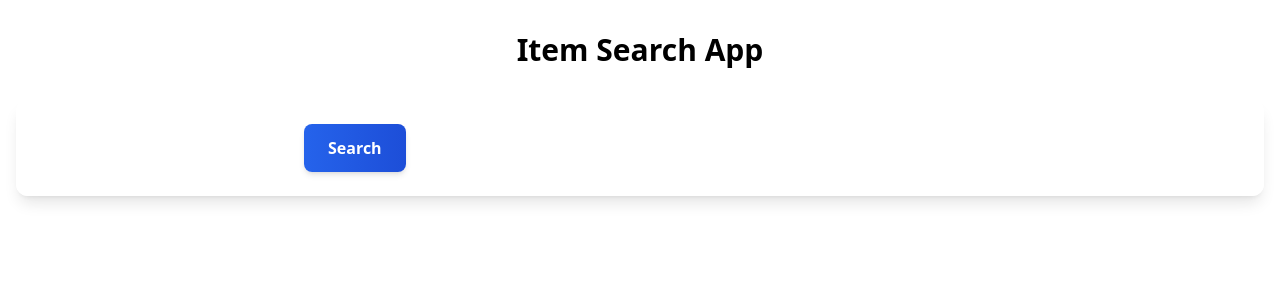
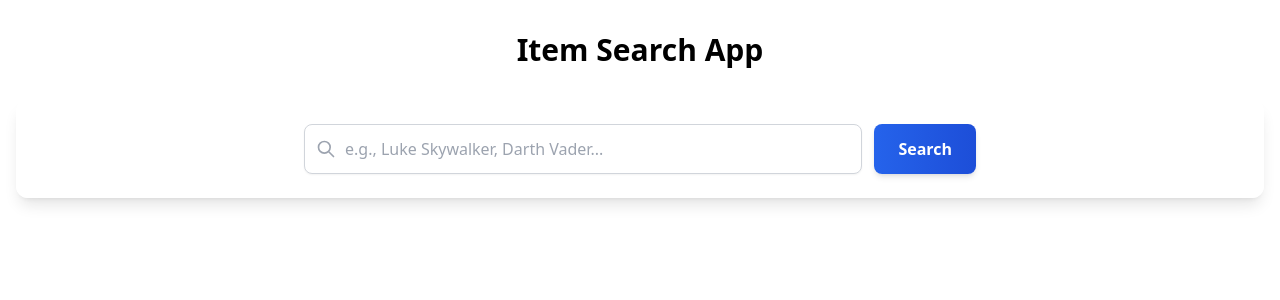
Before and after one commit to kozandre/class-components, a React (Vite) app: page / in a window 1280 px wide. Shown: the top 300 px of the page. Built offline with nearby package versions, Linux system fonts and the light colour scheme.

Commit message:
feat: add searchInput functionality

```diff
--- a/src/features/search/search-controls.tsx
+++ b/src/features/search/search-controls.tsx
@@ -2,12 +2,35 @@ import { Component } from 'react';
 
 import Button from '../ui/button/button';
 
-class SearchControls extends Component {
+import SearchInput from './search-input';
+
+import type { SearchControlsState } from './search.types';
+
+class SearchControls extends Component<{}, SearchControlsState> {
+  state = {
+    searchValue: '',
+  };
+
+  handleSearchChange = (value: string) => {
+    this.setState({ searchValue: value });
+  };
+
+  handleSearch = () => {
+    const trimmedValue = this.state.searchValue.trim();
+    console.log(trimmedValue);
+  };
+
   render() {
     return (
       <div className="rounded-xl bg-white/80 p-6 shadow-lg backdrop-blur-sm">
         <div className="mx-auto flex max-w-2xl gap-3">
-          <Button text="Search" />
+          <SearchInput
+            value={this.state.searchValue}
+            onChange={this.handleSearchChange}
+            onSearch={this.handleSearch}
+            placeholder="e.g., Luke Skywalker, Darth Vader..."
+          />
+          <Button text="Search" onClick={this.handleSearch} />
         </div>
       </div>
     );
--- a/src/features/search/search-input.tsx
+++ b/src/features/search/search-input.tsx
@@ -7,6 +7,12 @@ import type { SearchInputProps } from './search.types';
 class SearchInput extends Component<SearchInputProps> {
   handleChange = (e: React.ChangeEvent<HTMLInputElement>) => {
     this.props.onChange(e.target.value);
+  };
+
+  handleKeyPress = (e: React.KeyboardEvent<HTMLInputElement>) => {
+    if (e.key === 'Enter') {
+      this.props.onSearch();
+    }
   };
 
   render() {
@@ -21,6 +27,7 @@ class SearchInput extends Component<SearchInputProps> {
           type="search"
           value={value}
           onChange={this.handleChange}
+          onKeyUp={this.handleKeyPress}
           placeholder={placeholder}
           className="w-full rounded-lg border border-gray-300 bg-white py-3 pl-10 pr-4 text-gray-900 shadow-sm transition-all focus:border-blue-500 focus:outline-none focus:ring-2 focus:ring-blue-500/20"
         />
--- a/src/features/search/search.types.ts
+++ b/src/features/search/search.types.ts
@@ -1,9 +1,14 @@
 export interface SearchInputProps {
   value: string;
   onChange: (value: string) => void;
+  onSearch: () => void;
   placeholder?: string;
 }
 
 export interface SearchIconProps {
   class?: string;
 }
+
+export interface SearchControlsState {
+  searchValue: string;
+}
```
